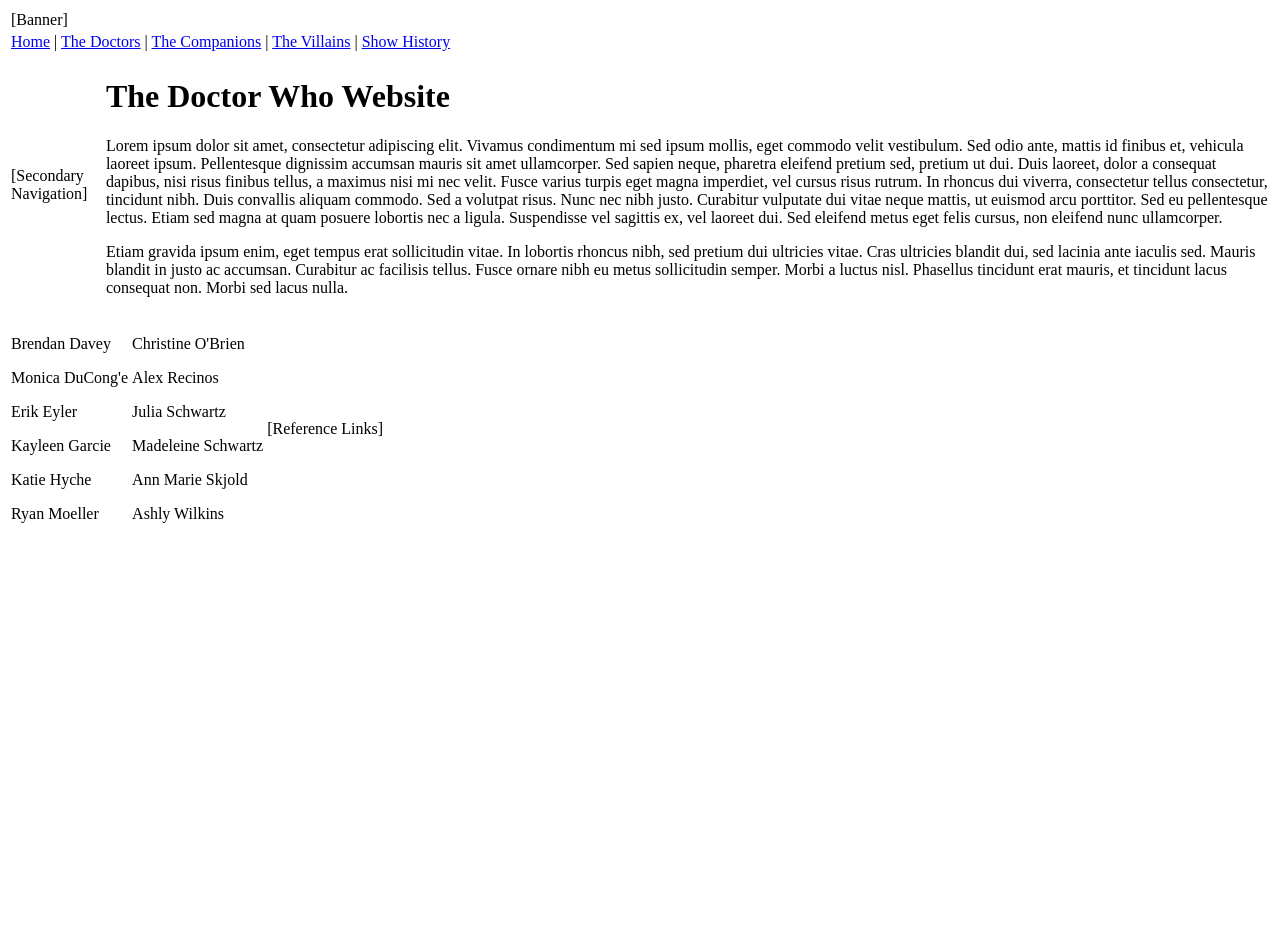
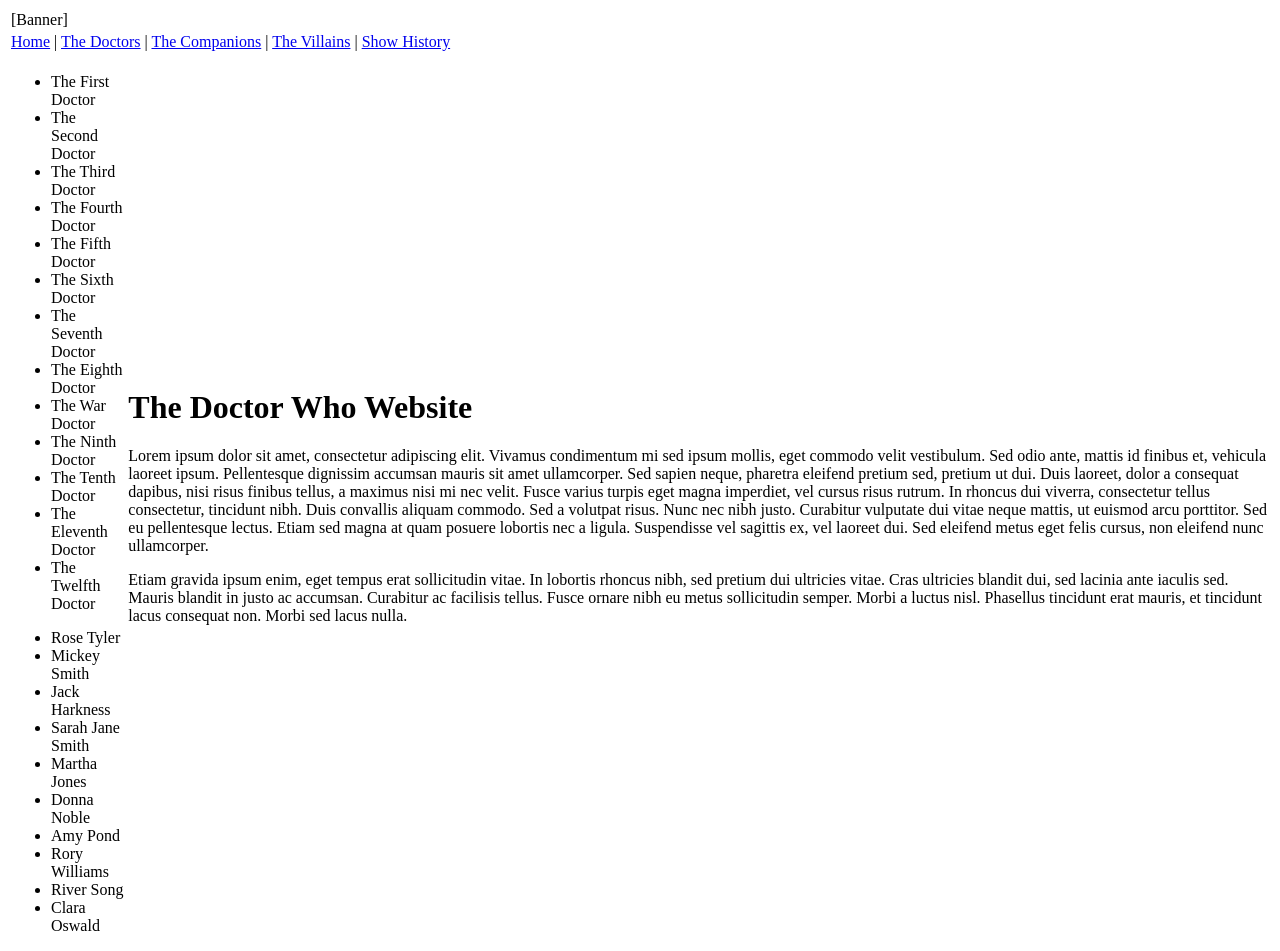
Before and after one commit to RyanMoeller/doctor-who, a plain HTML site: page Website/index.html in a window 1280 px wide. Shown: the top 951 px of the page. Before the commit the page ends 800 px from the top, so only its background shows below. Drawn offline with Linux system fonts and the light colour scheme.

Commit message:
Set-up Secondary Navigation Lists
Secondary nav list for Doctors and Companions established; did not
create optional region

```diff
--- a/Website/index.html
+++ b/Website/index.html
@@ -20,7 +20,33 @@
 </table>
 <table>
   <tr>
-    <td>[Secondary Navigation]</td>
+    <td><ul>
+      <li>The First Doctor</li>
+      <li>The Second Doctor</li>
+      <li>The Third Doctor</li>
+      <li>The Fourth Doctor</li>
+      <li>The Fifth Doctor</li>
+      <li>The Sixth Doctor</li>
+      <li>The Seventh Doctor</li>
+      <li>The Eighth Doctor</li>
+      <li>The War Doctor</li>
+      <li>The Ninth Doctor</li>
+      <li>The Tenth Doctor</li>
+      <li>The Eleventh Doctor</li>
+      <li>The Twelfth Doctor</li>
+    </ul>
+      <ul>
+        <li>Rose Tyler</li>
+        <li>Mickey Smith</li>
+        <li>Jack Harkness</li>
+        <li>Sarah Jane Smith</li>
+        <li>Martha Jones</li>
+        <li>Donna Noble</li>
+        <li>Amy Pond</li>
+        <li>Rory Williams</li>
+        <li>River Song</li>
+        <li>Clara Oswald</li>
+    </ul></td>
     <td><!-- InstanceBeginEditable name="Page Content" -->
       <h1>The Doctor Who Website</h1>
       <p>Lorem ipsum dolor sit amet, consectetur adipiscing elit. Vivamus condimentum mi sed ipsum mollis, eget commodo velit vestibulum. Sed odio ante, mattis id finibus et, vehicula laoreet ipsum. Pellentesque dignissim accumsan mauris sit amet ullamcorper. Sed sapien neque, pharetra eleifend pretium sed, pretium ut dui. Duis laoreet, dolor a consequat dapibus, nisi risus finibus tellus, a maximus nisi mi nec velit. Fusce varius turpis eget magna imperdiet, vel cursus risus rutrum. In rhoncus dui viverra, consectetur tellus consectetur, tincidunt nibh. Duis convallis aliquam commodo. Sed a volutpat risus. Nunc nec nibh justo. Curabitur vulputate dui vitae neque mattis, ut euismod arcu porttitor. Sed eu pellentesque lectus. Etiam sed magna at quam posuere lobortis nec a ligula. Suspendisse vel sagittis ex, vel laoreet dui. Sed eleifend metus eget felis cursus, non eleifend nunc ullamcorper.</p>
```
Also changed, not shown: Website/show-history/index.html (+27 -1 lines), Website/the-companions/index.html (+27 -1 lines), Website/the-doctors/characters/the-first-doctor.html (+27 -1 lines), Website/the-doctors/characters/the-second-doctor.html (+27 -1 lines), Website/the-doctors/index.html (+27 -1 lines), Website/the-villains/index.html (+27 -1 lines), 1 other file.
